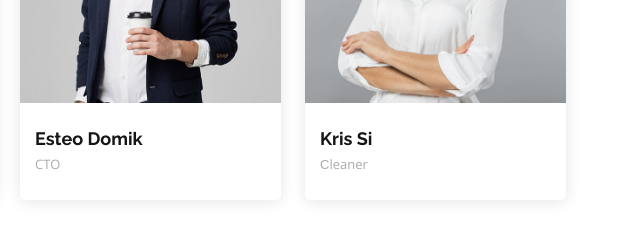
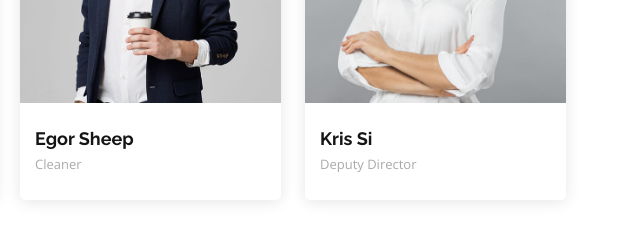
Before and after one commit to Pollykit/avtomob, a plain HTML site: page index.html in a window 1280 px wide. Shown: the part 6040-6280 px from the top of the page, 632-1272 px from the left. Drawn offline with nearby package versions, Linux system fonts and the light colour scheme.

Commit message:
Update index.html

```diff
--- a/index.html
+++ b/index.html
@@ -631,8 +631,8 @@
                 </div>
               </div>
               <div class="member-info">
-                <h4>Esteo Domik</h4>
-                <span>CTO</span>
+                <h4>Egor Sheep</h4>
+                <span>Cleaner</span>
               </div>
             </div>
           </div>
@@ -650,7 +650,7 @@
               </div>
               <div class="member-info">
                 <h4>Kris Si</h4>
-                <span>Сleaner</span>
+                <span>Deputy Director</span>
               </div>
             </div>
           </div>
```
